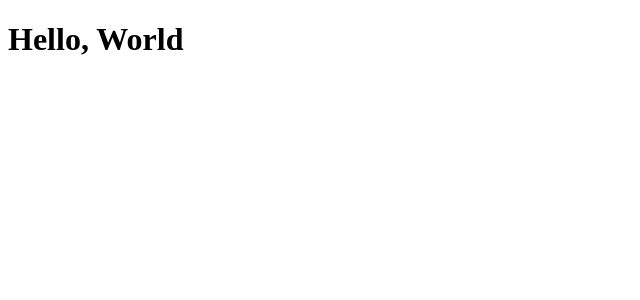
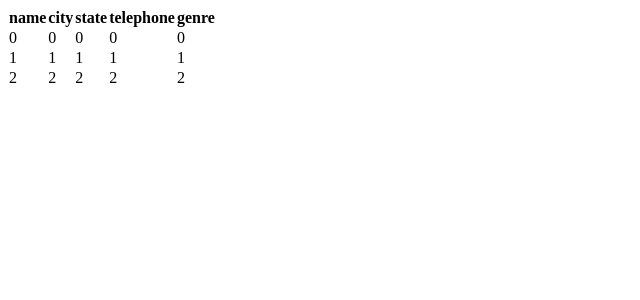
Before and after one commit to mbrecht/Restaurant-App, a React app: page / in a window 1280 px wide. Shown: the top 300 px of the page, without its empty margins (0-640 px from the left). Built offline with nearby package versions, Linux system fonts and the light colour scheme.

Commit message:
Renders mock data as table

```diff
--- a/package.json
+++ b/package.json
@@ -15,7 +15,8 @@
   "dependencies": {
     "express": "^4.17.1",
     "react": "^16.13.1",
-    "react-dom": "^16.13.1"
+    "react-dom": "^16.13.1",
+    "styled-components": "^5.2.0"
   },
   "devDependencies": {
     "@babel/cli": "^7.11.6",
--- a/src/components/App.jsx
+++ b/src/components/App.jsx
@@ -1,10 +1,33 @@
-import React from 'react';
+import React, { useState, useEffect } from 'react';
+import styled from 'styled-components';
+import Table from './Table.jsx';
+
+const AppContainer = styled.div``
 
 const App = () => {
+  const [restaurants, setRestaurants] = useState([]);
+
+  useEffect(() => {
+    setRestaurants(new Array(3).fill(0).map((val, i) => ({
+      name: i,
+      city: i,
+      state: i,
+      telephone: i,
+      genre: i,
+      error: "Houston, we've got a problem"
+    })))
+  }, [])
+
   return (
-    <div id="app">
-      <h1>Hello, World</h1>
-    </div>
+    <AppContainer id="app">
+      {
+        restaurants.length > 1
+        ?
+        <Table restaurants={restaurants} />
+        :
+        null
+      }
+    </AppContainer>
   )
 };
 
--- /dev/null
+++ b/src/components/Table.jsx
@@ -0,0 +1,59 @@
+import React from 'react';
+import styled from 'styled-components';
+
+const keys = ['name', 'city', 'state', 'telephone', 'genre'];
+
+const TableContainer = styled.div``
+
+const TableHead = styled.thead``
+
+const TableBody = styled.tbody``
+
+const TR = styled.tr``
+
+const TH = styled.th``
+
+const TD = styled.td``
+
+const filterByKeys = (restaurant) => (
+  Object
+    // keys are inherited through closure
+    .keys(restaurant)
+    .filter(key => keys.includes(key))
+    .reduce((obj, key) => {
+      obj[key] = restaurant[key];
+      return obj;
+    }, {})
+)
+
+const renderRow = (restaurant, i) => (
+  <TR key={i}>
+    {
+      keys.map((key, j) => <TD key={j}>{restaurant[key]}</TD>)
+    }
+  </TR>
+)
+
+const Table = ({ restaurants }) => {
+
+  return (
+    <TableContainer className="table">
+      <TableHead className="table-head">
+        <TR>
+          {
+            keys.map((keyName, i) => <TH key={i}>{keyName}</TH>)
+          }
+        </TR>
+      </TableHead>
+      <TableBody className="table-body">
+        {
+          restaurants
+            .map(filterByKeys)
+            .map(renderRow)
+        }
+      </TableBody>
+    </TableContainer>
+  )
+}
+
+export default Table;
```
Also changed, not shown: 2 other files (tests, documents, lock files or other folders).
